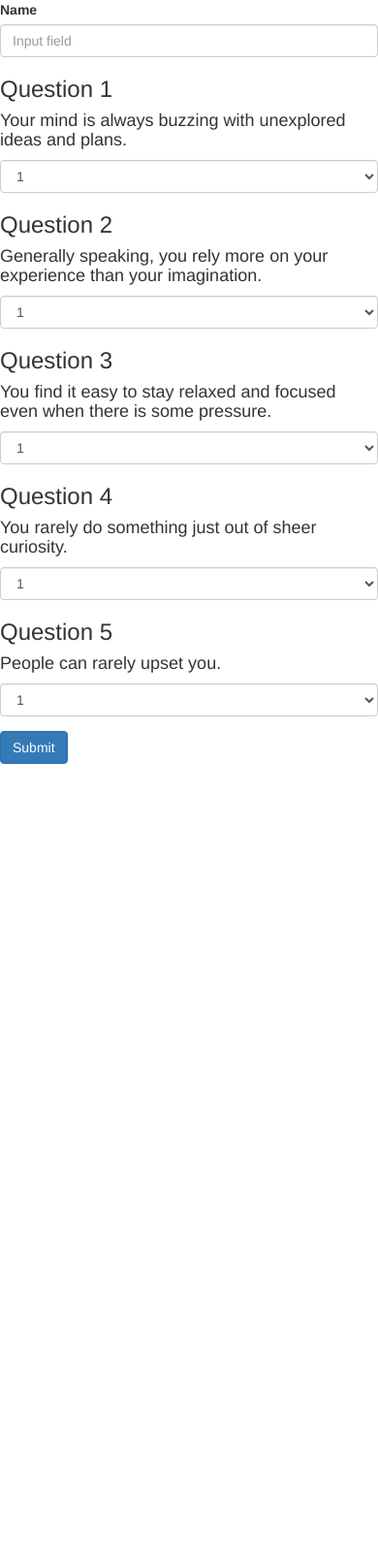
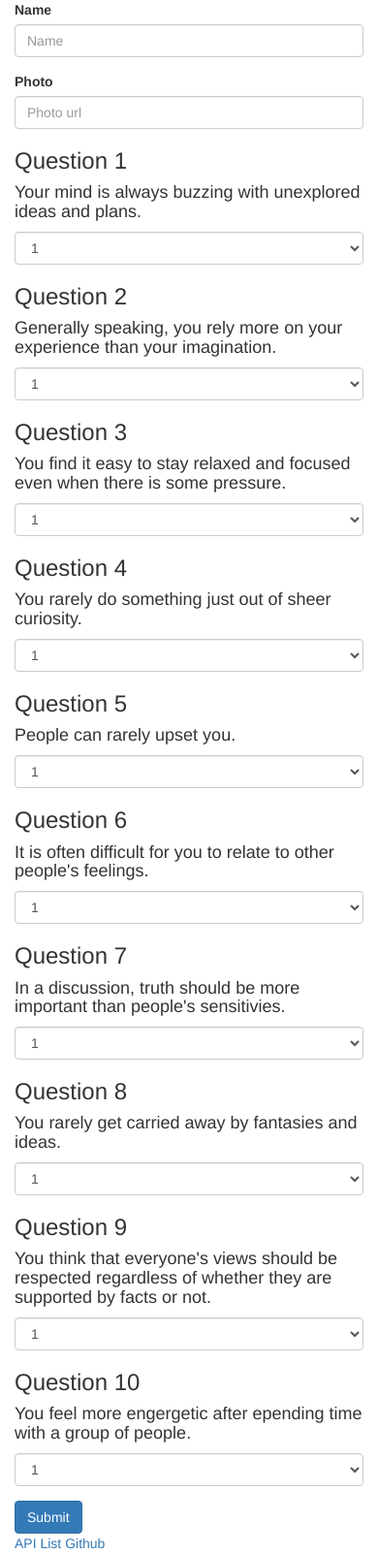
Before and after one commit to rtaveras824/FriendFinder, a website: page app/public/survey.html in a window 390 px wide. Shown: the whole page at 97% size. Before the commit the page ends 844 px from the top, so only its background shows below. Drawn offline with Linux system fonts and the light colour scheme.

Commit message:
Changed design a bit

```diff
--- a/app/public/survey.html
+++ b/app/public/survey.html
@@ -6,12 +6,17 @@
 	<link rel="stylesheet" type="text/css" href="assets/css/bootstrap.min.css">
 </head>
 <body>
-
+	<div class="container">
 		<form action="" method="POST" role="form">
 
 			<div class="form-group">
 				<label for="">Name</label>
-			<input type="text" class="form-control" name="name" id="name" placeholder="Input field">
+				<input type="text" class="form-control" name="name" id="name" placeholder="Name">
+			</div>
+
+			<div class="form-group">
+				<label for="">Photo</label>
+				<input type="text" class="form-control" name="photo" id="photo" placeholder="Photo url">
 			</div>
 
 			<div class="form-group">
@@ -74,6 +79,66 @@
 				</select>
 			</div>
 
+			<div class="form-group">
+				<h3>Question 6</h3>
+				<h4>It is often difficult for you to relate to other people's feelings.</h4>
+				<select class="form-control" name="question6" id="q6">
+					<option value="1">1</option>
+					<option value="2">2</option>
+					<option value="3">3</option>
+					<option value="4">4</option>
+					<option value="5">5</option>
+				</select>
+			</div>
+
+			<div class="form-group">
+				<h3>Question 7</h3>
+				<h4>In a discussion, truth should be more important than people's sensitivies.</h4>
+				<select class="form-control" name="question7" id="q7">
+					<option value="1">1</option>
+					<option value="2">2</option>
+					<option value="3">3</option>
+					<option value="4">4</option>
+					<option value="5">5</option>
+				</select>
+			</div>
+
+			<div class="form-group">
+				<h3>Question 8</h3>
+				<h4>You rarely get carried away by fantasies and ideas.</h4>
+				<select class="form-control" name="question8" id="q8">
+					<option value="1">1</option>
+					<option value="2">2</option>
+					<option value="3">3</option>
+					<option value="4">4</option>
+					<option value="5">5</option>
+				</select>
+			</div>
+
+			<div class="form-group">
+				<h3>Question 9</h3>
+				<h4>You think that everyone's views should be respected regardless of whether they are supported by facts or not.</h4>
+				<select class="form-control" name="question9" id="q9">
+					<option value="1">1</option>
+					<option value="2">2</option>
+					<option value="3">3</option>
+					<option value="4">4</option>
+					<option value="5">5</option>
+				</select>
+			</div>
+
+			<div class="form-group">
+				<h3>Question 10</h3>
+				<h4>You feel more engergetic after epending time with a group of people.</h4>
+				<select class="form-control" name="question10" id="q10">
+					<option value="1">1</option>
+					<option value="2">2</option>
+					<option value="3">3</option>
+					<option value="4">4</option>
+					<option value="5">5</option>
+				</select>
+			</div>
+
 			<button type="submit" id="submit" class="btn btn-primary">Submit</button>
 		</form>
 
@@ -95,6 +160,9 @@
 			</div>
 		</div>
 
+		<div class="links"><a href="/api/friends">API List</a> <a href="https://github.com/rtaveras824/FriendFinder">Github</a></div>
+	</div>
+
 <script src="assets/javascript/jquery-2.2.4.min.js"></script>
 <script src="assets/javascript/bootstrap.min.js"></script>
 <script type="text/javascript">
@@ -104,11 +172,16 @@
 		var q3 = $('#q3').val().trim();
 		var q4 = $('#q4').val().trim();
 		var q5 = $('#q5').val().trim();
+		var q6 = $('#q5').val().trim();
+		var q7 = $('#q5').val().trim();
+		var q8 = $('#q5').val().trim();
+		var q9 = $('#q5').val().trim();
+		var q10 = $('#q5').val().trim();
 		var scores = [];
-		scores.push(q1, q2, q3, q4, q5);
+		scores.push(q1, q2, q3, q4, q5, q6, q7, q8, q9, q10);
 		var user = {
 			name: $('#name').val().trim(),
-			photo: 'www.google.com',
+			photo: $('#photo').val().trim(),
 			scores: scores
 		};
 
@@ -124,13 +197,14 @@
 						for(var j = 0; j < friends[i].scores.length; j++) {
 							tempScore += Math.abs(user.scores[j] - friends[i].scores[j]);
 						}
-						if (tempScore <= highestMatchScore || typeof highestMatchScore === 'undefined') {
+						if ((tempScore <= highestMatchScore || typeof highestMatchScore === 'undefined') && friends[i].name !== user.name) {
 							highestMatchScore = tempScore;
 							tempMatch = friends[i];
 						}
 						console.log(tempScore);
 					}
-					$('.modal-body').html(JSON.stringify(tempMatch));
+					$('.modal-title').html(tempMatch.name)
+					$('.modal-body').html('<img class="img-responsive" src="' + tempMatch.photo + '">');
 					$('#myModal').modal('show');
 				});
 			});
```
Also changed, not shown: app/data/friends.js (+14 -9 lines), app/public/home.html (+30 -1 lines), app/routing/html-routes.js (+9 -1 lines), app/public/assets/images/222.jpg (deleted), 1 other file. Lines whose indentation alone changed are shown as unchanged.
